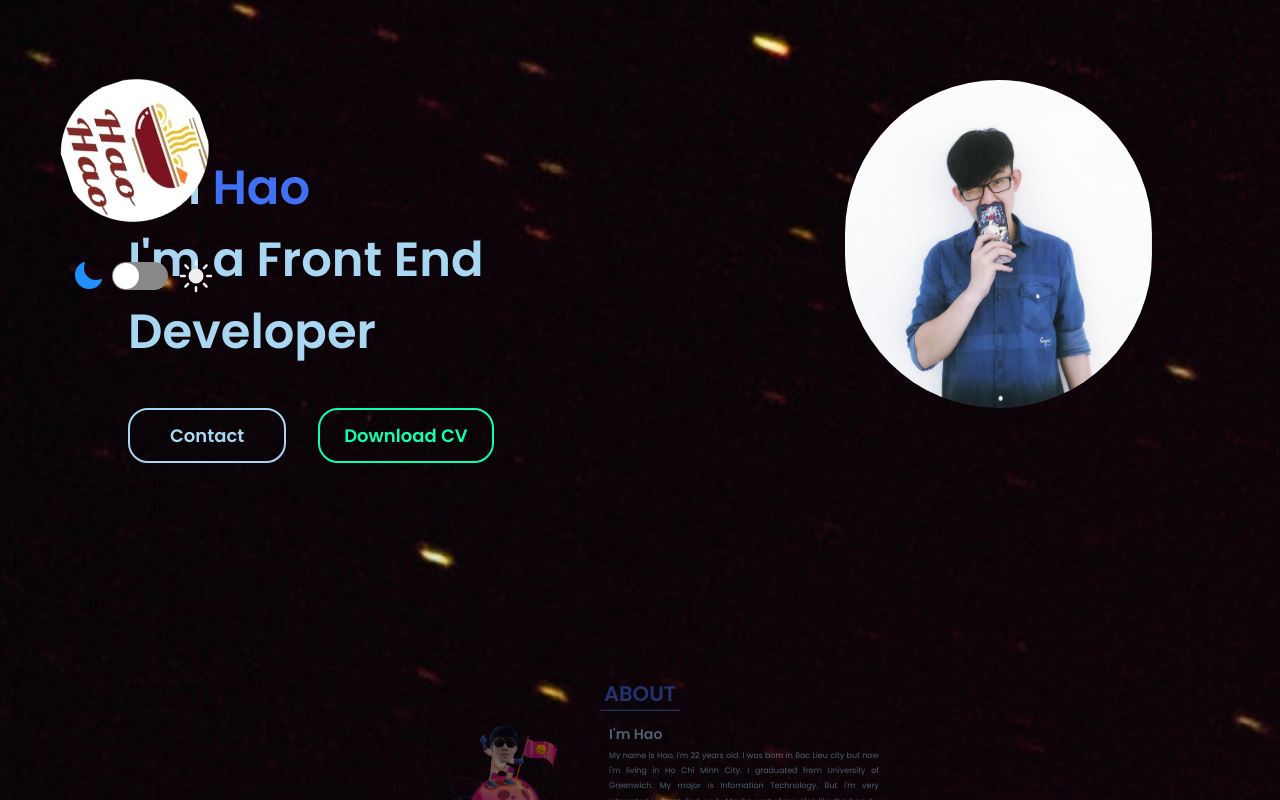
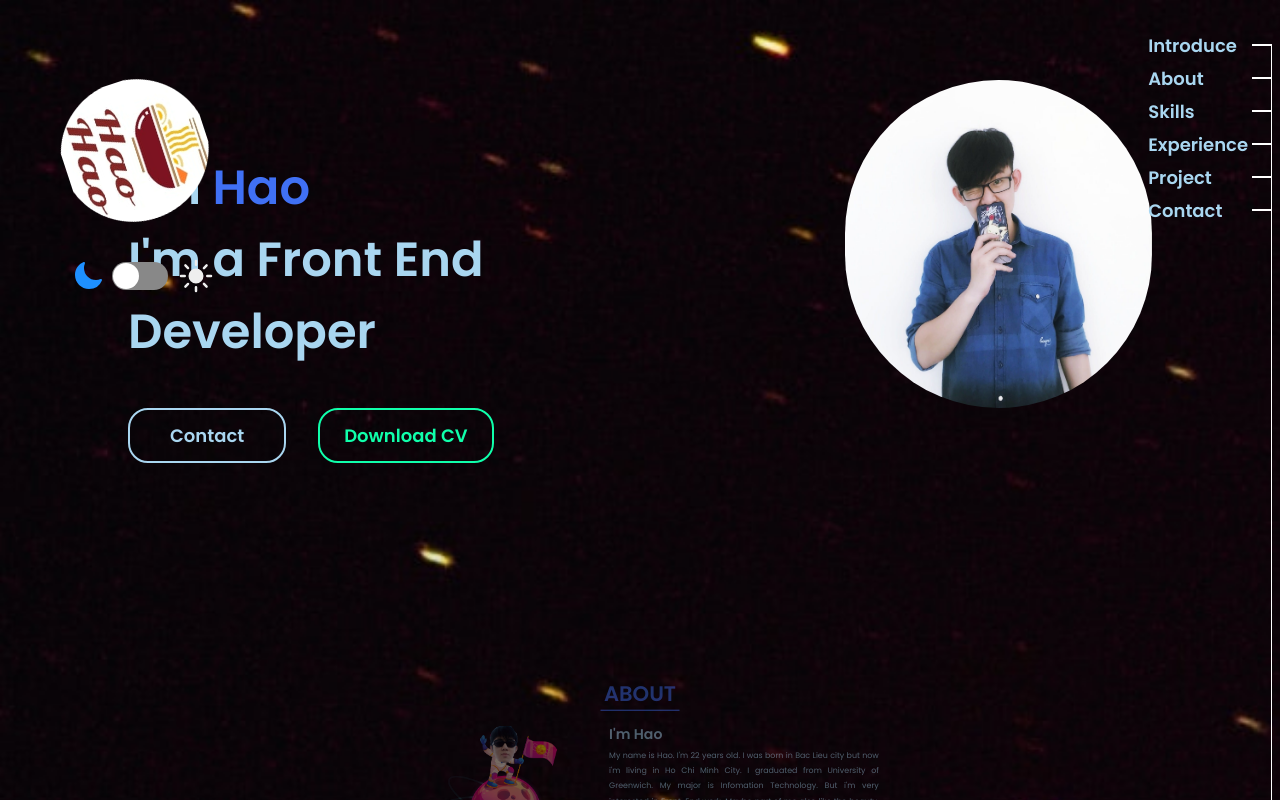
Before and after one commit to ngotrieuhao/HaoHao-Portfolio, a React (Create React App) app: page /#/ in a window 1280 px wide. Shown: the top 800 px of the page. Built offline with nearby package versions, Linux system fonts and the light colour scheme.

Commit message:
Add active nav

```diff
--- a/src/components/home/Introduce.js
+++ b/src/components/home/Introduce.js
@@ -11,24 +11,28 @@ const Introduce = () => {
       scale: 1,
       transition: {
         delayChildren: 0.3,
-        staggerChildren: 0.2
-      }
-    }
+        staggerChildren: 0.2,
+      },
+    },
   };
 
   const item = {
     hidden: { y: 20, opacity: 0 },
     visible: {
       y: 0,
-      opacity: 1
-    }
+      opacity: 1,
+    },
   };
 
   const { theme, toggleTheme } = useContext(ThemeContext);
   return (
-    <motion.section variants={container}
-    initial="hidden"
-    animate="visible" className="home bd-grid" id="home">
+    <motion.section
+      variants={container}
+      initial="hidden"
+      animate="visible"
+      className="home bd-grid"
+      id="home"
+    >
       <div className="home__data">
         <div className="absolute flex flex-col wrapp__icon-toggle left-16">
           <motion.div variants={item} className="w-36 favicon--cursor">
@@ -36,7 +40,10 @@ const Introduce = () => {
               <img src="./faviconhome.png" alt="favicon" />
             </a>
           </motion.div>
-          <motion.div variants={item} className="flex items-center justify-center gap-2 mt-8 ml-2">
+          <motion.div
+            variants={item}
+            className="flex items-center justify-center gap-2 mt-8 ml-2"
+          >
             {theme === "light" ? (
               <svg
                 xmlns="http://www.w3.org/2000/svg"
@@ -99,7 +106,10 @@ const Introduce = () => {
         <motion.h1 variants={item} className="home__title">
           Hi,
           <br />
-          I'm <motion.span variants={item} className="home__title-color">Hao</motion.span>
+          I'm{" "}
+          <motion.span variants={item} className="home__title-color">
+            Hao
+          </motion.span>
           <br />
           I'm a Front End
           <br />
@@ -130,6 +140,68 @@ const Introduce = () => {
           Download CV
         </a>
       </motion.div>
+      <div className="nav-lists">
+      <Link
+          to="home"
+          spy={true}
+          smooth={true}
+          offset={-20}
+          duration={1200}
+          className="nav-lists__link"
+        >
+          Introduce
+        </Link>
+      <Link
+          to="about"
+          spy={true}
+          smooth={true}
+          offset={-20}
+          duration={1200}
+          className="nav-lists__link"
+        >
+          About
+        </Link>
+        <Link
+          to="skills"
+          spy={true}
+          smooth={true}
+          offset={-20}
+          duration={1200}
+          className="nav-lists__link"
+        >
+          Skills
+        </Link>
+        <Link
+          to="experience"
+          spy={true}
+          smooth={true}
+          offset={-20}
+          duration={1200}
+          className="nav-lists__link"
+        >
+          Experience
+        </Link>
+        <Link
+          to="project"
+          spy={true}
+          smooth={true}
+          offset={-20}
+          duration={1200}
+          className="nav-lists__link"
+        >
+          Project
+        </Link>
+        <Link
+          to="contact"
+          spy={true}
+          smooth={true}
+          offset={-20}
+          duration={1200}
+          className="nav-lists__link"
+        >
+          Contact
+        </Link>
+      </div>
     </motion.section>
   );
 };
--- a/src/components/home/Skills.js
+++ b/src/components/home/Skills.js
@@ -34,12 +34,12 @@ const Skills = () => {
       >
         <div className="knowledge__left">
           <div className="knowledge__left--content">
-            <div className="knowledge__left--content_item">HTML</div>
-            <div className="knowledge__left--content_item">CSS</div>
             <div className="knowledge__left--content_item">Javascript</div>
-            <div className="knowledge__left--content_item">Bootstrap</div>
+            <div className="knowledge__left--content_item">ReactJS</div>
+            <div className="knowledge__left--content_item">NextJS</div>
+            <div className="knowledge__left--content_item">Shopify</div>
+            <div className="knowledge__left--content_item">TailwindCSS</div>
             <div className="knowledge__left--content_item">UX/UI</div>
-            <div className="knowledge__left--content_item">ReactJS</div>
           </div>
         </div>
       </motion.div>
--- a/src/css/_introduce.scss
+++ b/src/css/_introduce.scss
@@ -107,6 +107,36 @@
     // grid-template-columns: 100%;
     grid-column-gap: 2rem;
 }
+
+// Nav Lists
+.nav-lists {
+    position: fixed;
+    top: 2rem;
+    right: 2rem;
+    display: flex;
+    flex-direction: column;
+    gap: 6px;
+    z-index: 10000;
+
+    .nav-lists__link {
+        position: relative;
+        color: $textColor;
+        font-weight: 600;
+        font-size: 18px;
+        cursor: pointer;
+    }
+    .nav-lists__link::after {
+        content: '';
+        position: absolute;
+        top: 12px;
+        right: -24px;
+        width: 20px;
+        height: 1250px;
+        z-index: 10000;
+        border-top: 2px solid #fff;
+        border-right: 1px solid #fff;
+    }
+}
 @media screen and (min-width: 1024px) {
     .bd-grid {
         margin-left: auto;
@@ -141,4 +171,11 @@
             border: 2px solid $greenColor;
         }
     }
+    .nav-lists__link {
+        color: $lightSection;
+    }
+    .nav-lists__link::after {
+        border-top: 2px solid $lightSection;
+        border-right: 2px solid $lightSection;
+    }
 }
```
